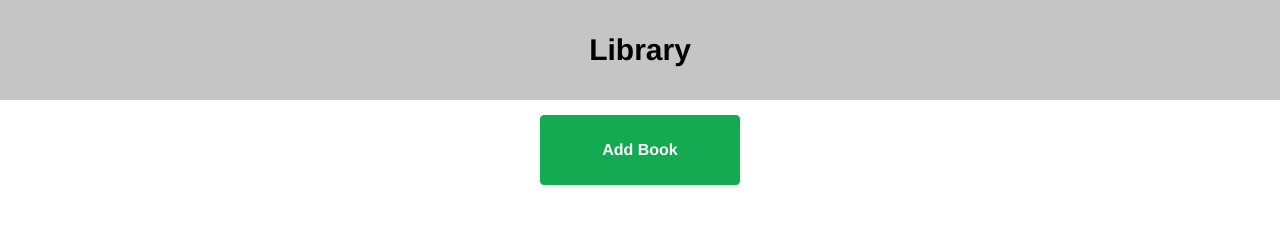
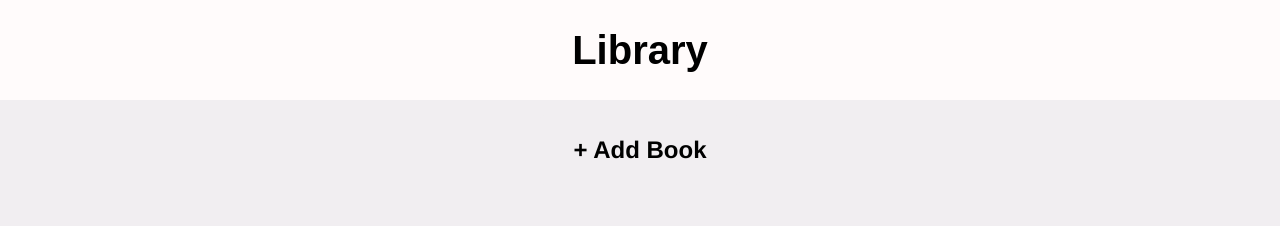
Before and after one commit to AdnanChowdhury7249/Project-Library, a plain HTML site: page index.html in a window 1280 px wide. Drawn offline with Linux system fonts and the light colour scheme.

Commit message:
improved styling

```diff
--- a/index.html
+++ b/index.html
@@ -14,7 +14,7 @@
   <div class="grid-container">
     <div class="header">Library</div>
     <div class="addButton">
-            <button data-open-modal class="addBook"> Add Book</button>
+      <button data-open-modal class="addBook">+ Add Book</button>
     </div>
     <dialog data-modal class="modal">
       <form id="new-book-form">
--- a/style.css
+++ b/style.css
@@ -8,6 +8,8 @@
   font-family: Helvetica;
   font-weight: bold;
 }
+
+@import url('https://fonts.googleapis.com/css2?family=Bebas+Neue&family=Playfair+Display:ital,wght@0,400..900;1,400..900&family=Poppins:ital,wght@0,100;0,200;0,300;0,400;0,500;0,600;0,700;0,800;0,900;1,100;1,200;1,300;1,400;1,500;1,600;1,700;1,800;1,900&family=Roboto:ital,wght@0,100;0,300;0,400;0,500;0,700;0,900;1,100;1,300;1,400;1,500;1,700;1,900&display=swap');
 
 *,
 *::before,
@@ -23,6 +25,7 @@
   grid-template-rows: 1fr 1fr 5fr 1fr;
   height: 100vh;
   font-size: 30px;
+  background-color: #f1eef1;
 }
 
 button,
@@ -42,10 +45,12 @@ input {
 
   grid-row-start: 1;
   grid-row-end: 2;
-    background-color: rgb(198, 197, 197);
+  background-color: #fffbfb;
   display: flex;
   align-items: center;
   justify-content: center;
+  font-family: "Poppins", sans-serif !important;
+  font-size: 2.5rem;
 
 }
 
@@ -58,12 +63,11 @@ input {
 }
 
 .addBook {
-    background-color: #13aa52;
-    border: 1px solid #13aa52;
+  background-color: #f1eef1;
+
   border-radius: 4px;
-    box-shadow: rgba(0, 0, 0, .1) 0 2px 4px 0;
-    color: #fff;
-    font-size: 16px;
+  color: #000000;
+  font-size: 1.5rem;
   transform: translateY(0);
   transition: transform 150ms, box-shadow 150ms;
   user-select: none;
@@ -75,7 +79,8 @@ input {
 
 .addBook:hover {
   box-shadow: rgba(0, 0, 0, .15) 0 3px 9px 0;
-    transform: translateY(-3px);
+
+  background-color: #d3d3d3;
 }
 
 @media (min-width: 768px) {
```
Lines whose indentation alone changed are shown as unchanged.
